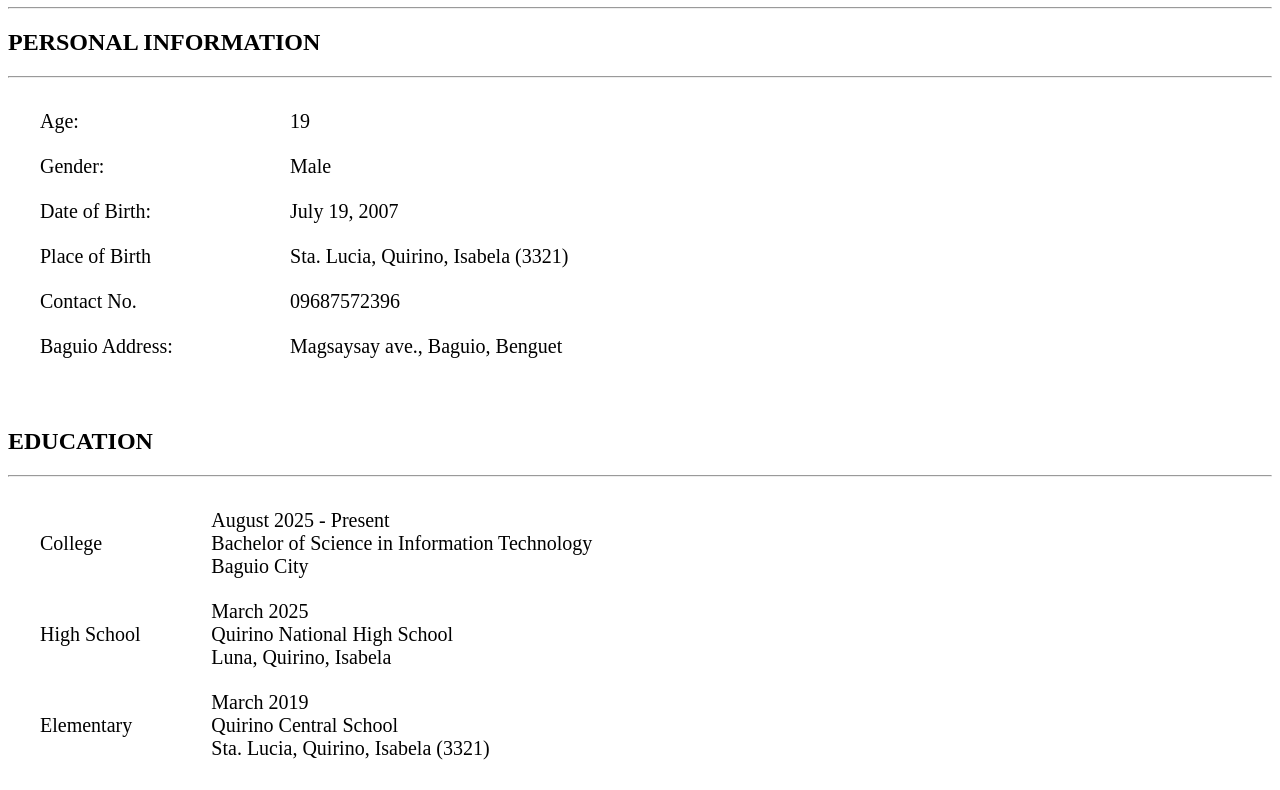
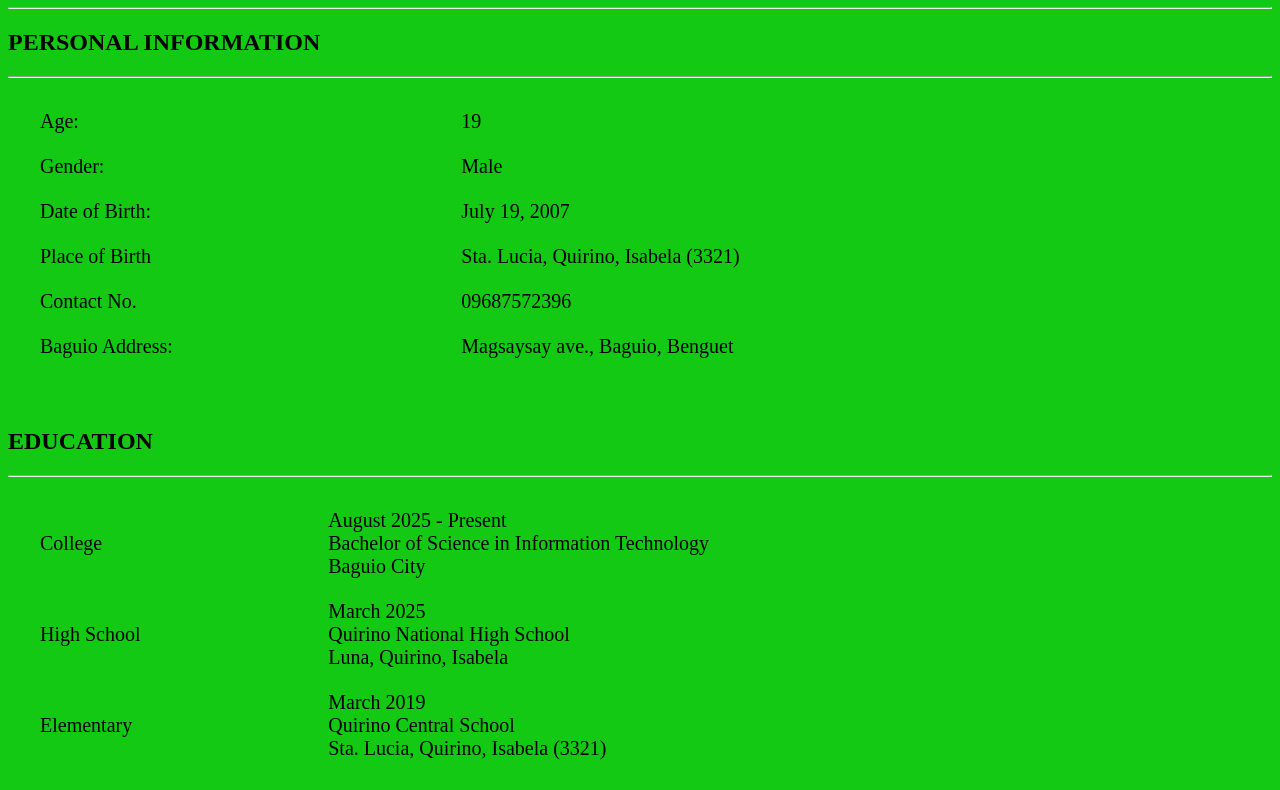
Before and after one commit to KyleDavela/CSS, a plain HTML site: page Exercise1A.html in a window 1280 px wide. Shown: the part 73-863 px from the top of the page. Drawn offline with Linux system fonts and the light colour scheme.

Commit message:
Add files via upload
added some color in bg

```diff
--- a/Exercise1A.html
+++ b/Exercise1A.html
@@ -14,8 +14,11 @@
             padding: 10px;
         }
         table {
-            width: 60%;
+            width: 100%;
             margin: 10px;
+        }
+        body {
+            background-color: #13c913;
         }
 
 
@@ -101,18 +104,3 @@
 
 </body>
 </html>
-FG_Lab2.html
-Displaying FG_Lab2.html.
-FG Lab2
-BENNY CRIS PIO
-•
-Aug 20
-10
-/10
-10 points out of possible 10
-Due Aug 27, 10:00 AM
-open the pdf document and follow the instruction
-
-fg_lab2.pdf
-PDF
-Class comments
```
